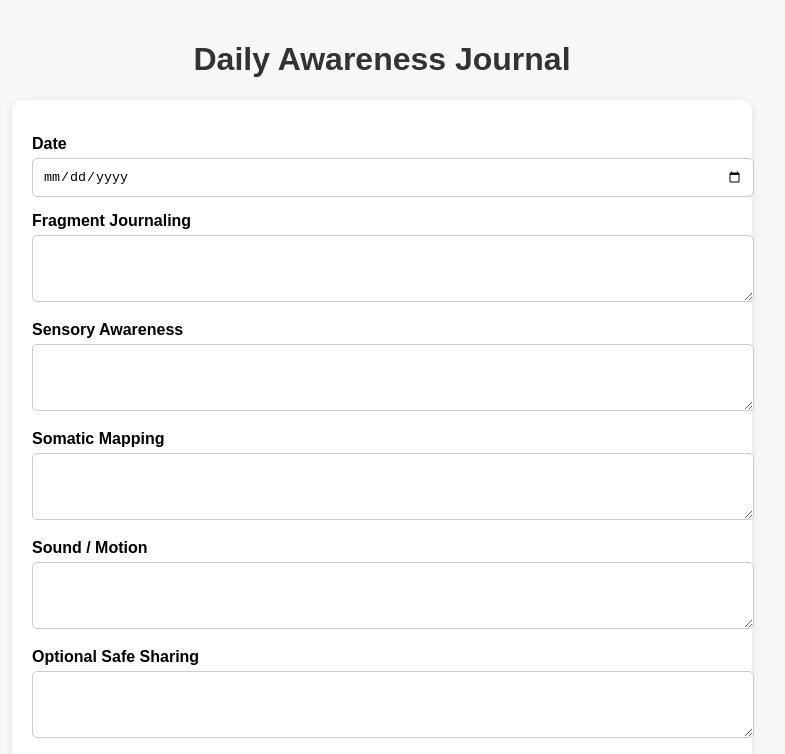
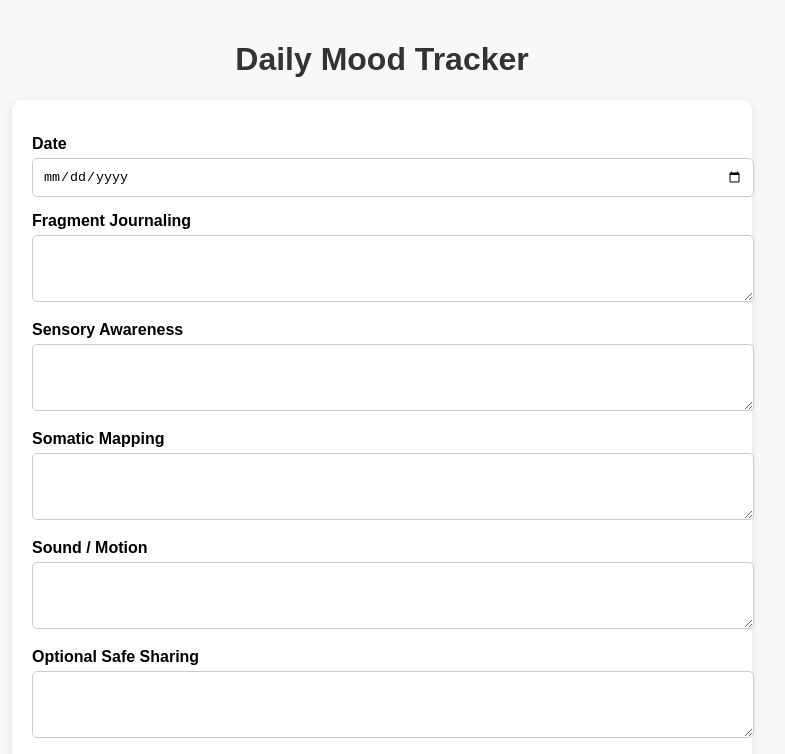
Before and after one commit to AndrewHolowaty/mood-tracker, a plain HTML site: page index.html in a window 1280 px wide. Shown: the top 754 px of the page, without its empty margins (258-1043 px from the left). Drawn offline with nearby package versions, Linux system fonts and the light colour scheme.

Commit message:
Updated Site Title
Changed "Daily Awareness Journal" to "Daily Mood Tracker"

```diff
--- a/index.html
+++ b/index.html
@@ -27,7 +27,7 @@ th, td { padding:8px; text-align:left; }
 </head>
 <body>
 
-<h1>Daily Awareness Journal</h1>
+<h1>Daily Mood Tracker</h1>
 <div id="status"></div>
 
 <form id="dailyForm">
```
